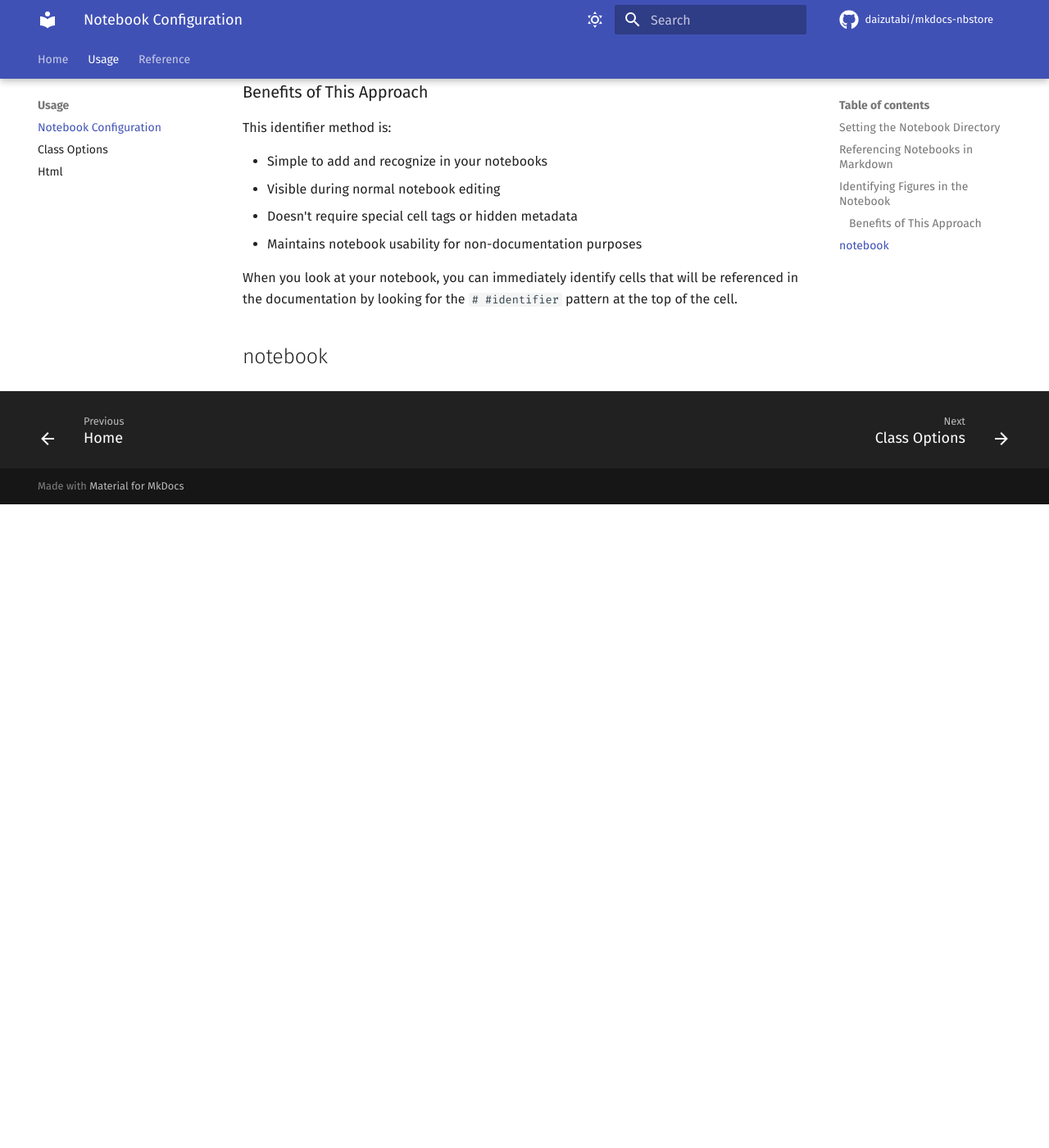
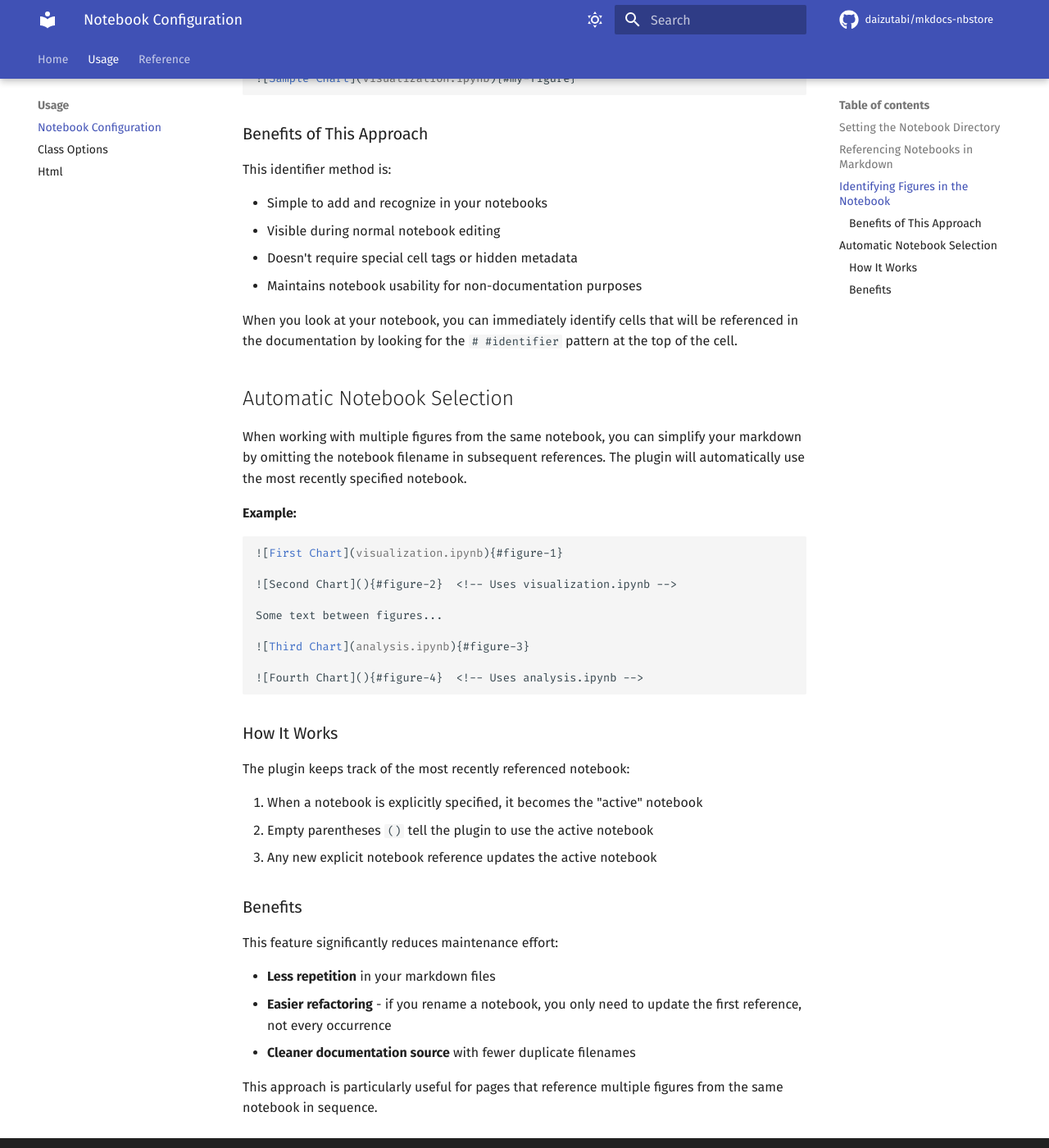
Before and after one commit to daizutabi/mkdocs-nbstore, an MkDocs documentation site: the page built from docs/usage/notebook.md, in a window 1280 px wide and 1400 px high, scrolled down 1885 px. Shown: the whole window at 82% size. Built offline with MkDocs 1.6.1 and Material for MkDocs 9.7.7, drawn with Linux system fonts in a browser that asks for light colours; comment, search, counter and statistics services are not loaded; before the commit the page ends 2500 px from its top, so only the background shows below that; some of the changed text lies outside the part shown.

Commit message:
Enhance notebook documentation to include support for subdirectories and automatic notebook selection, reducing repetition and improving maintenance in markdown files.

````diff
--- a/docs/usage/notebook.md
+++ b/docs/usage/notebook.md
@@ -33,6 +33,8 @@ project/
 
 All notebooks in the `notebooks` directory will be available
 to reference in your markdown files.
+The `notebook_dir` can contain subdirectories, and all
+notebooks in the subdirectories will also be available.
 
 ## Referencing Notebooks in Markdown
 
@@ -97,4 +99,43 @@ When you look at your notebook, you can immediately identify
 cells that will be referenced in the documentation by looking
 for the `# #identifier` pattern at the top of the cell.
 
-## notebook
+## Automatic Notebook Selection
+
+When working with multiple figures from the same notebook,
+you can simplify your markdown by omitting the notebook filename
+in subsequent references. The plugin will automatically use
+the most recently specified notebook.
+
+**Example:**
+
+```markdown
+![First Chart](visualization.ipynb){#figure-1}
+
+![Second Chart](){#figure-2}  <!-- Uses visualization.ipynb -->
+
+Some text between figures...
+
+![Third Chart](analysis.ipynb){#figure-3}
+
+![Fourth Chart](){#figure-4}  <!-- Uses analysis.ipynb -->
+```
+
+### How It Works
+
+The plugin keeps track of the most recently referenced notebook:
+
+1. When a notebook is explicitly specified, it becomes the "active" notebook
+2. Empty parentheses `()` tell the plugin to use the active notebook
+3. Any new explicit notebook reference updates the active notebook
+
+### Benefits
+
+This feature significantly reduces maintenance effort:
+
+- **Less repetition** in your markdown files
+- **Easier refactoring** - if you rename a notebook, you only need
+  to update the first reference, not every occurrence
+- **Cleaner documentation source** with fewer duplicate filenames
+
+This approach is particularly useful for pages that reference multiple
+figures from the same notebook in sequence.
````
